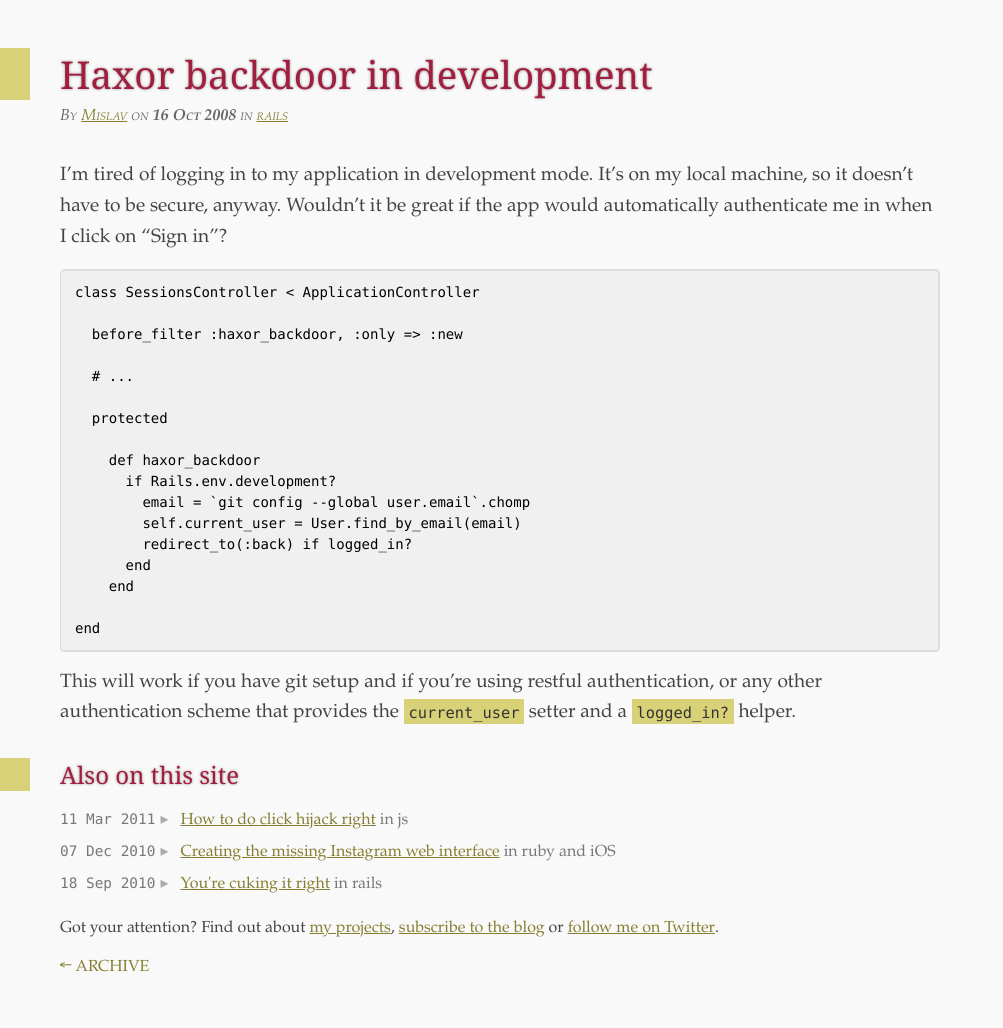
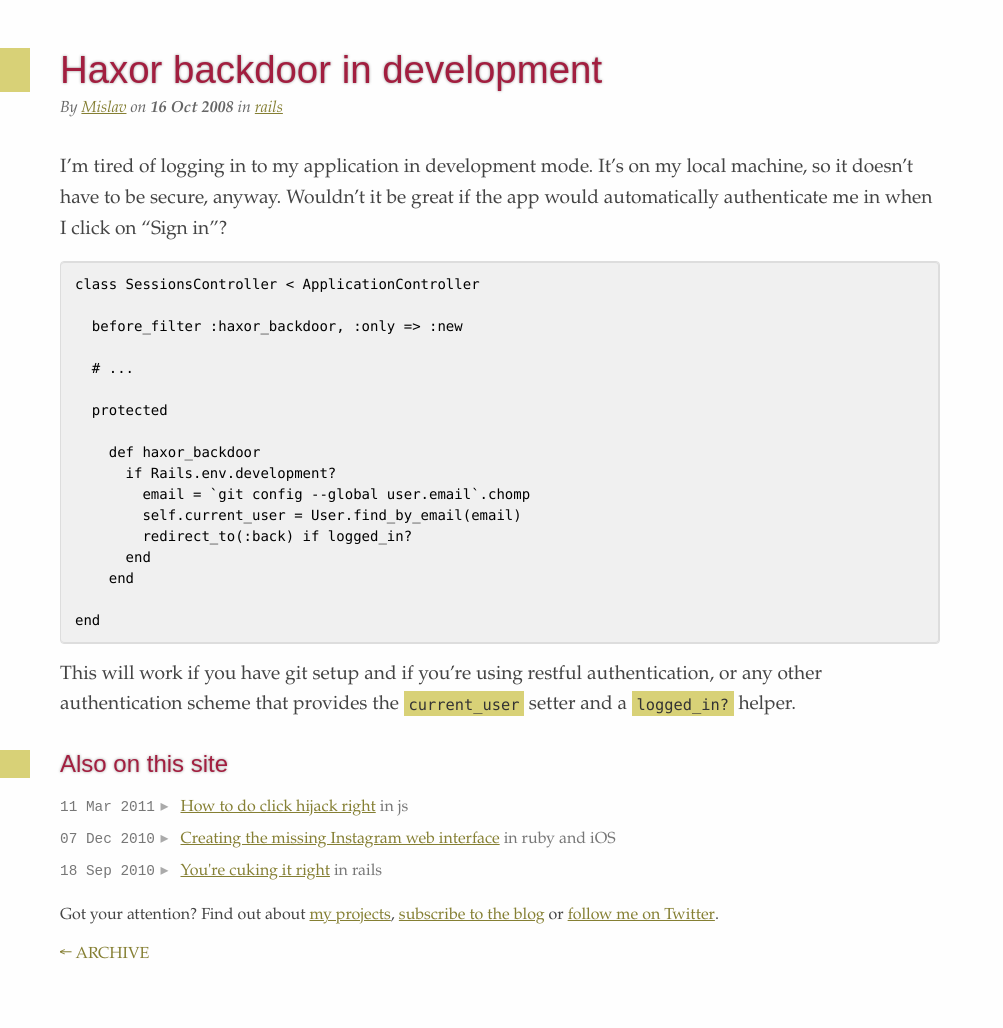
Before and after one commit to mislav/blog, a Jekyll site: the page built from rails/_posts/2008-10-16-haxor-backdoor-in-development.markdown, in a window 1280 px wide. Shown: the whole page, without its empty margins (0-1003 px from the left). Built offline with Jekyll 4.4.1, drawn with Linux system fonts in a browser that asks for light colours; Markdown is read by kramdown in place of the engine named in the settings.

Commit message:
typeface changes
 - headings in sans
 - only italic for subtext
 - tweaks to monospaced

```diff
--- a/stylesheets/default-vibrant.css
+++ b/stylesheets/default-vibrant.css
@@ -5,7 +5,7 @@ body {
   margin: 3em 3em 3em 60px;
   max-width: 55em;
   position: relative;
-  color:#444; background: #f9f9f9;
+  color:#444; background: #fefefe;
 }
 strong, b { font-weight: bold; }
 #post p, #post li { font-size: 1.2em; line-height: 1.6; }
@@ -25,14 +25,13 @@ h1 + p.subtext {
   margin-top: -1.2em; margin-bottom: 2em;
   color: #666;
   font-style: italic;
-  font-variant: small-caps;
 }
 h1 + p.subtext + h2 { margin-top: 0; }
 
 h1, h2, h1 a:link, h2 a:link { color: #a21e3f; font-weight: normal; }
 
 h1, h2 {
-  font: 300 2.4em "Museo", "Cochin", Georgia, "Times New Roman", serif;
+  font: 300 2.4em "Museo Sans", Arial, Helvetica, sans-serif;
   border-left: 30px solid #D8D177;
   margin-left: -60px; padding-left: 30px;
   text-shadow: 0 0 3px rgba(0, 0, 0, 0.4);
@@ -56,7 +55,7 @@ ol.posts { list-style: none; line-height: 1.6; }
 ol.posts.home { font-size: 1.1em; }
 ol.posts li { color: #aaa; padding-bottom: .4em; }
 ol.posts li .date, #instapaper time {
-  font-family: "American Typewriter", Monaco, Courier, monospace;
+  font-family: "American Typewriter", "Courier New", monospace;
   color: #777;
   font-size: 90%;
   display: inline-block;
@@ -96,10 +95,10 @@ ins { text-decoration: none; border-bottom: 1px dotted #c0c0c0; border-color: #a
 
 #foo { border-top: 1px solid gray; padding: 0.5em 0; margin-top: 1em; }
 
-pre, code { font-family: Monaco, Courier, monospace; }
+pre, code { font-family: Monaco, "DejaVu Sans Mono", Courier, monospace; }
 pre {
   background: #253E56; color: #e2e2e2;
-  font-size: 1em; line-height: 1.5em;
+  font-size: .9em; line-height: 1.5em;
 }
 pre code {
   display: block;
```
